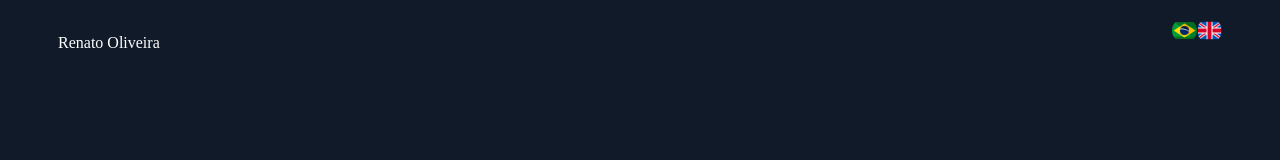
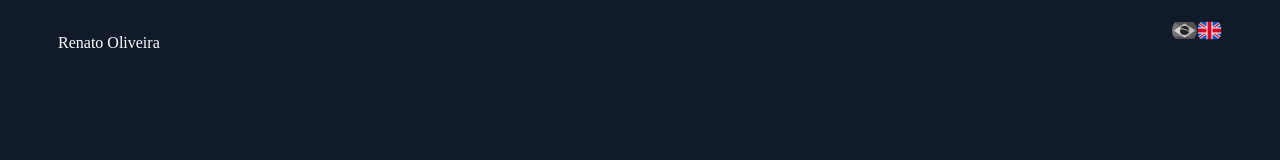
Before and after one commit to renatog17/renato-page, an Angular app: page / in a window 1280 px wide. Shown: the top 160 px of the page. Built offline with nearby package versions, Linux system fonts and the light colour scheme; a web font is replaced by a local one.

Commit message:
style buttons flags added

```diff
--- a/src/app/header/botao-idiomas/botao-idiomas.component.css
+++ b/src/app/header/botao-idiomas/botao-idiomas.component.css
@@ -7,4 +7,11 @@
 .flag-icon{
     width: 25px;
     border-radius: 50px;
+    filter: grayscale(100%);
+    cursor: pointer;
+    transition: filter 0.5s ease-in-out;
 }
+
+.flag-icon.active{
+    filter: none;;
+}
--- a/src/app/header/botao-idiomas/botao-idiomas.component.html
+++ b/src/app/header/botao-idiomas/botao-idiomas.component.html
@@ -1,4 +1,4 @@
 <div class="idiomas">
-    <img class="flag-icon" src="../../assets/flags/brazil.png" (click)="alterarIdiomaParaPortugues()">
-    <img class="flag-icon" src="../../assets/flags/united-kingdom.png" (click)="alterarIdiomaParaIngles()">
+    <img [class.active]="portuguesAtivo" class="flag-icon" src="../../assets/flags/brazil.png" (click)="alterarIdiomaParaPortugues()">
+    <img [class.active]="inglesAtivo" class="flag-icon" src="../../assets/flags/united-kingdom.png" (click)="alterarIdiomaParaIngles()">
 </div>
--- a/src/app/header/botao-idiomas/botao-idiomas.component.ts
+++ b/src/app/header/botao-idiomas/botao-idiomas.component.ts
@@ -8,14 +8,20 @@ import { AlterarIdiomaService } from 'src/app/alterar-idioma.service';
 })
 export class BotaoIdiomasComponent {
 
+  portuguesAtivo: boolean = false;
+  inglesAtivo: boolean = true;
   constructor(private alterarIdiomaService: AlterarIdiomaService) {
 
   }
 
   alterarIdiomaParaPortugues(){
     this.alterarIdiomaService.alterarIdioma('pt');
+    this.inglesAtivo = false;
+    this.portuguesAtivo = true;
   }
   alterarIdiomaParaIngles(){
     this.alterarIdiomaService.alterarIdioma('en');
+    this.inglesAtivo = true;
+    this.portuguesAtivo = false;
   }
 }
```
